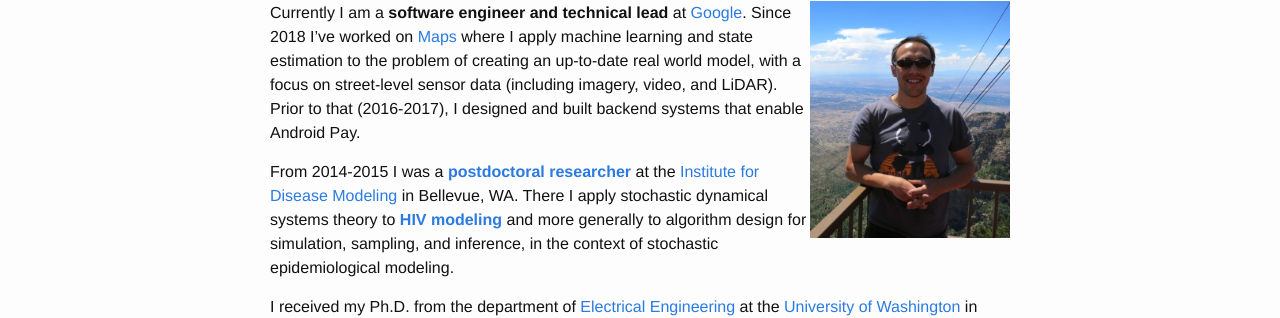
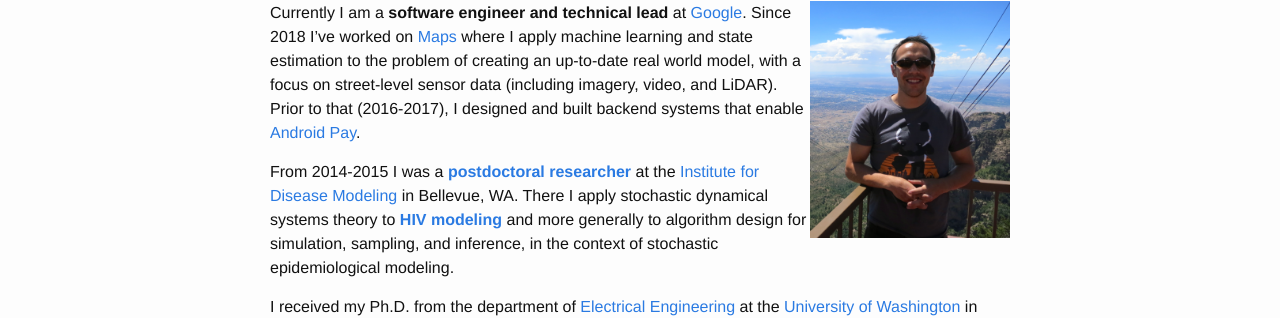
Before and after one commit to kevin0/kevin0.github.io, a Jekyll site: the page built from about.md, in a window 1280 px wide. Shown: the part 208-526 px from the top of the page. Built offline with Jekyll 4.4.1, drawn with Linux system fonts in a browser that asks for light colours; part of the change alters nothing that is shown.

```diff
--- a/about.md
+++ b/about.md
@@ -21,7 +21,7 @@ redirect_from: "/"
   <img src="/img/me.png" width="200px"/>
 </div>
 
-Currently I am a **software engineer and technical lead** at [Google](http://www.google.com). Since 2018 I've worked on [Maps](http://maps.google.com) where I apply machine learning and state estimation to the problem of creating an up-to-date real world model, with a focus on street-level sensor data (including imagery, video, and LiDAR). Prior to that (2016-2017), I designed and built backend systems that enable Android Pay.
+Currently I am a **software engineer and technical lead** at [Google](http://www.google.com). Since 2018 I've worked on [Maps](http://maps.google.com) where I apply machine learning and state estimation to the problem of creating an up-to-date real world model, with a focus on street-level sensor data (including imagery, video, and LiDAR). Prior to that (2016-2017), I designed and built backend systems that enable [Android Pay](http://pay.google.com).
 
 From 2014-2015 I was a **[postdoctoral researcher](http://idmod.org/team/bio/55%20)** at the [Institute for Disease Modeling](http://idmod.org) in Bellevue, WA.  There I apply stochastic dynamical systems theory to **[HIV modeling](http://idmod.org/research/hiv)** and more generally to algorithm design for simulation, sampling, and inference, in the context of stochastic epidemiological modeling.
 
```
